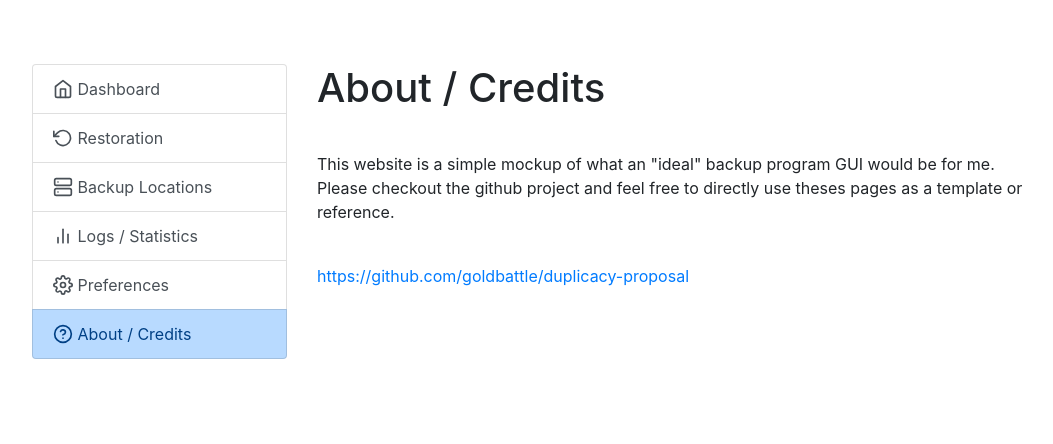
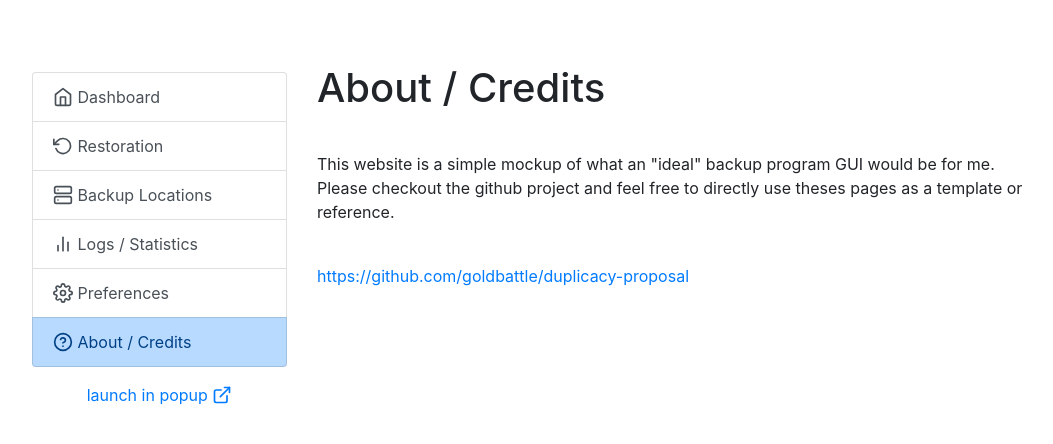
Before and after one commit to goldbattle/duplicacy-proposal, a plain HTML site: page panels/about.html in a window 1280 px wide. Shown: the whole page, without its empty margins (53-1106 px from the left). Drawn offline with nearby package versions, Linux system fonts and the light colour scheme.

Commit message:
Added - Popup option and simple sticky left navigation

```diff
--- a/panels/about.html
+++ b/panels/about.html
@@ -9,6 +9,15 @@
     <link rel="stylesheet" href="https://maxcdn.bootstrapcdn.com/bootstrap/4.0.0/css/bootstrap.min.css" integrity="sha384-Gn5384xqQ1aoWXA+058RXPxPg6fy4IWvTNh0E263XmFcJlSAwiGgFAW/dAiS6JXm" crossorigin="anonymous">
 
     <style type="text/css">
+      .sidebar-sticky {
+        position: -webkit-sticky;
+        position: sticky;
+        top: 48px; /* Height of navbar */
+        height: calc(100vh - 48px);
+        padding-top: .5rem;
+        overflow-x: hidden;
+        overflow-y: hidden;
+      }
       .feather {
         width: 20px;
         height: 20px;
@@ -37,7 +46,7 @@
   <div class="container">
 
     <div class="row">
-      <div class="col-md-3">
+      <div class="col-md-3 sidebar-sticky">
         <div class="list-group">
           <a href="dashboard.html" class="list-group-item list-group-item-action"><span data-feather="home"></span> Dashboard</a>
           <a href="restoration.html" class="list-group-item list-group-item-action"><span data-feather="rotate-ccw"></span> Restoration</a>
@@ -45,6 +54,9 @@
           <a href="syslogs.html" class="list-group-item list-group-item-action"><span data-feather="bar-chart-2"></span> Logs / Statistics</a>
           <a href="preferences.html" class="list-group-item list-group-item-action"><span data-feather="settings"></span> Preferences</a>
           <a href="about.html" class="list-group-item list-group-item-action list-group-item-primary"><span data-feather="help-circle"></span> About / Credits</a>
+        </div>
+        <div class="text-center" style="margin-top:1em;">
+          <a href="javascript:void(0);" onclick="launchintopopup();">launch in popup <span data-feather="external-link"></span></a>
         </div>
       </div>
       <div class="col-md-8">
@@ -80,5 +92,12 @@
       feather.replace()
     </script>
 
+    <!-- Simple script to launch this webpage into a smaller window (like an electron app size) -->
+    <script>
+    function launchintopopup() {
+        var myWindow = window.open(window.location.href, "MsgWindow", "width=1200,height=600");
+    }
+    </script>
+
   </body>
 </html>
```
Also changed, not shown: panels/backuplocs.html (+20 -1 lines), panels/dashboard.html (+20 -1 lines), panels/preferences.html (+20 -1 lines), panels/restoration.html (+20 -1 lines), panels/syslogs.html (+20 -1 lines).
